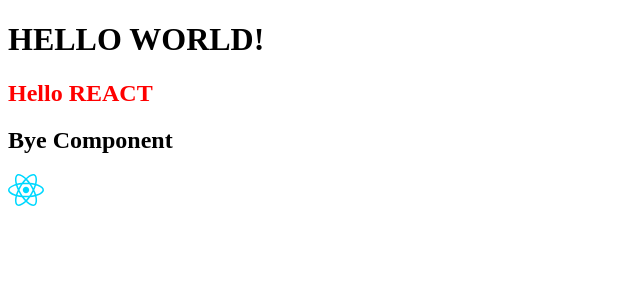
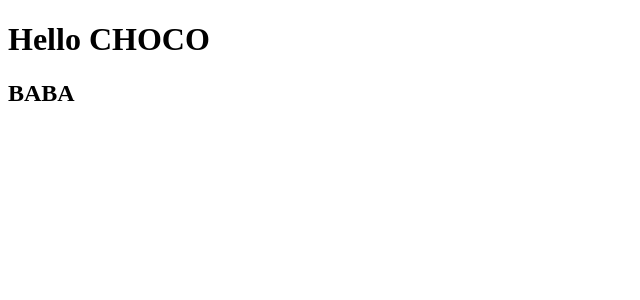
Before and after one commit to Premkumar2479/REACTJS_LEARING, a React app: page / in a window 1280 px wide. Shown: the top 300 px of the page, without its empty margins (0-640 px from the left). Built offline with nearby package versions, Linux system fonts and the light colour scheme; the HTML template or start-up script is replaced by a standard one.

Commit message:
push files

```diff
--- a/src/App.css
+++ /dev/null
@@ -1,190 +0,0 @@
-/* .counter {
-  font-size: 16px;
-  padding: 5px 10px;
-  border-radius: 5px;
-  color: var(--accent);
-  background: var(--accent-bg);
-  border: 2px solid transparent;
-  transition: border-color 0.3s;
-  margin-bottom: 24px;
-
-  &:hover {
-    border-color: var(--accent-border);
-  }
-  &:focus-visible {
-    outline: 2px solid var(--accent);
-    outline-offset: 2px;
-  }
-}
-
-.hero {
-  position: relative;
-
-  .base,
-  .framework,
-  .vite {
-    inset-inline: 0;
-    margin: 0 auto;
-  }
-
-  .base {
-    width: 170px;
-    position: relative;
-    z-index: 0;
-  }
-
-  .framework,
-  .vite {
-    position: absolute;
-  }
-
-  .framework {
-    z-index: 1;
-    top: 34px;
-    height: 28px;
-    transform: perspective(2000px) rotateZ(300deg) rotateX(44deg) rotateY(39deg)
-      scale(1.4);
-  }
-
-  .vite {
-    z-index: 0;
-    top: 107px;
-    height: 26px;
-    width: auto;
-    transform: perspective(2000px) rotateZ(300deg) rotateX(40deg) rotateY(39deg)
-      scale(0.8);
-  }
-}
-
-#center {
-  display: flex;
-  flex-direction: column;
-  gap: 25px;
-  place-content: center;
-  place-items: center;
-  flex-grow: 1;
-
-  @media (max-width: 1024px) {
-    padding: 32px 20px 24px;
-    gap: 18px;
-  }
-}
-
-#next-steps {
-  display: flex;
-  border-top: 1px solid var(--border);
-  text-align: left;
-
-  & > div {
-    flex: 1 1 0;
-    padding: 32px;
-    @media (max-width: 1024px) {
-      padding: 24px 20px;
-    }
-  }
-
-  .icon {
-    margin-bottom: 16px;
-    width: 22px;
-    height: 22px;
-  }
-
-  @media (max-width: 1024px) {
-    flex-direction: column;
-    text-align: center;
-  }
-}
-
-#docs {
-  border-right: 1px solid var(--border);
-
-  @media (max-width: 1024px) {
-    border-right: none;
-    border-bottom: 1px solid var(--border);
-  }
-}
-
-#next-steps ul {
-  list-style: none;
-  padding: 0;
-  display: flex;
-  gap: 8px;
-  margin: 32px 0 0;
-
-  .logo {
-    height: 18px;
-  }
-
-  a {
-    color: var(--text-h);
-    font-size: 16px;
-    border-radius: 6px;
-    background: var(--social-bg);
-    display: flex;
-    padding: 6px 12px;
-    align-items: center;
-    gap: 8px;
-    text-decoration: none;
-    transition: box-shadow 0.3s;
-
-    &:hover {
-      box-shadow: var(--shadow);
-    }
-    .button-icon {
-      height: 18px;
-      width: 18px;
-    }
-  }
-
-  @media (max-width: 1024px) {
-    margin-top: 20px;
-    flex-wrap: wrap;
-    justify-content: center;
-
-    li {
-      flex: 1 1 calc(50% - 8px);
-    }
-
-    a {
-      width: 100%;
-      justify-content: center;
-      box-sizing: border-box;
-    }
-  }
-}
-
-#spacer {
-  height: 88px;
-  border-top: 1px solid var(--border);
-  @media (max-width: 1024px) {
-    height: 48px;
-  }
-}
-
-.ticks {
-  position: relative;
-  width: 100%;
-
-  &::before,
-  &::after {
-    content: '';
-    position: absolute;
-    top: -4.5px;
-    border: 5px solid transparent;
-  }
-
-  &::before {
-    left: 0;
-    border-left-color: var(--border);
-  }
-  &::after {
-    right: 0;
-    border-right-color: var(--border);
-  }
-} */
-
-
-
-.test{
-  color: red;
-}
--- a/src/App.jsx
+++ b/src/App.jsx
@@ -1,14 +1,11 @@
-import reactLogo from './assets/react.svg'
 import Hello from "./Hello";
-import Bye from "./Bye";
+
+
 
 function App() {
   return (
     <>
-      <h1>HELLO WORLD!</h1>
       <Hello />
-      <Bye />
-      <img src ={reactLogo} />
     </>
   );
 }
--- a/src/Bye.jsx
+++ b/src/Bye.jsx
@@ -1,9 +1,7 @@
+import  styles from "./Bye.module.css";
+
 function Bye(){
-    return(
-    <>
-        <h2>Bye Component</h2>
-    </>
-    );
+    return <h2 className={styles.test}>Bye Component</h2>
 }
 
 export default Bye;
--- /dev/null
+++ b/src/Bye.module.css
@@ -0,0 +1,5 @@
+
+.test{
+  color: rgb(251, 4, 4);
+  background-Color: pink;
+}
--- a/src/Hello.jsx
+++ b/src/Hello.jsx
@@ -1,8 +1,21 @@
-import './App.css';
 
 function Hello() {
-    const name = "REACT"
-  return <h2 className = 'test'>Hello  {name}</h2>;
+
+
+    const getName = (yourname) =>{
+        return yourname ;
+    };
+
+        const name = "CHOCO"
+        const name1 = "BABA"
+
+
+  return (
+    <>
+    <h1>Hello {getName(name)}</h1>
+    <h2> {getName(name1)}</h2>
+    </>
+  );
 }
 
 export default Hello;
```
